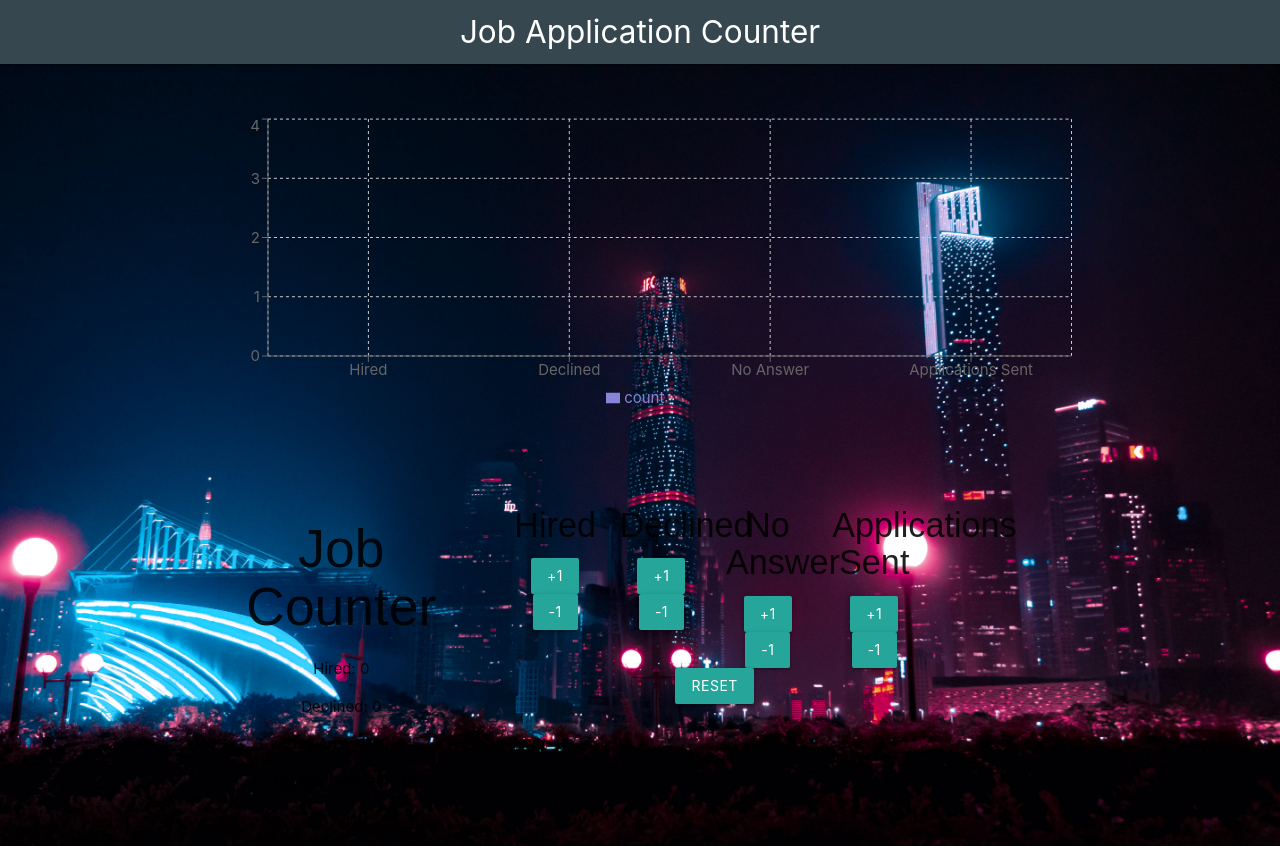
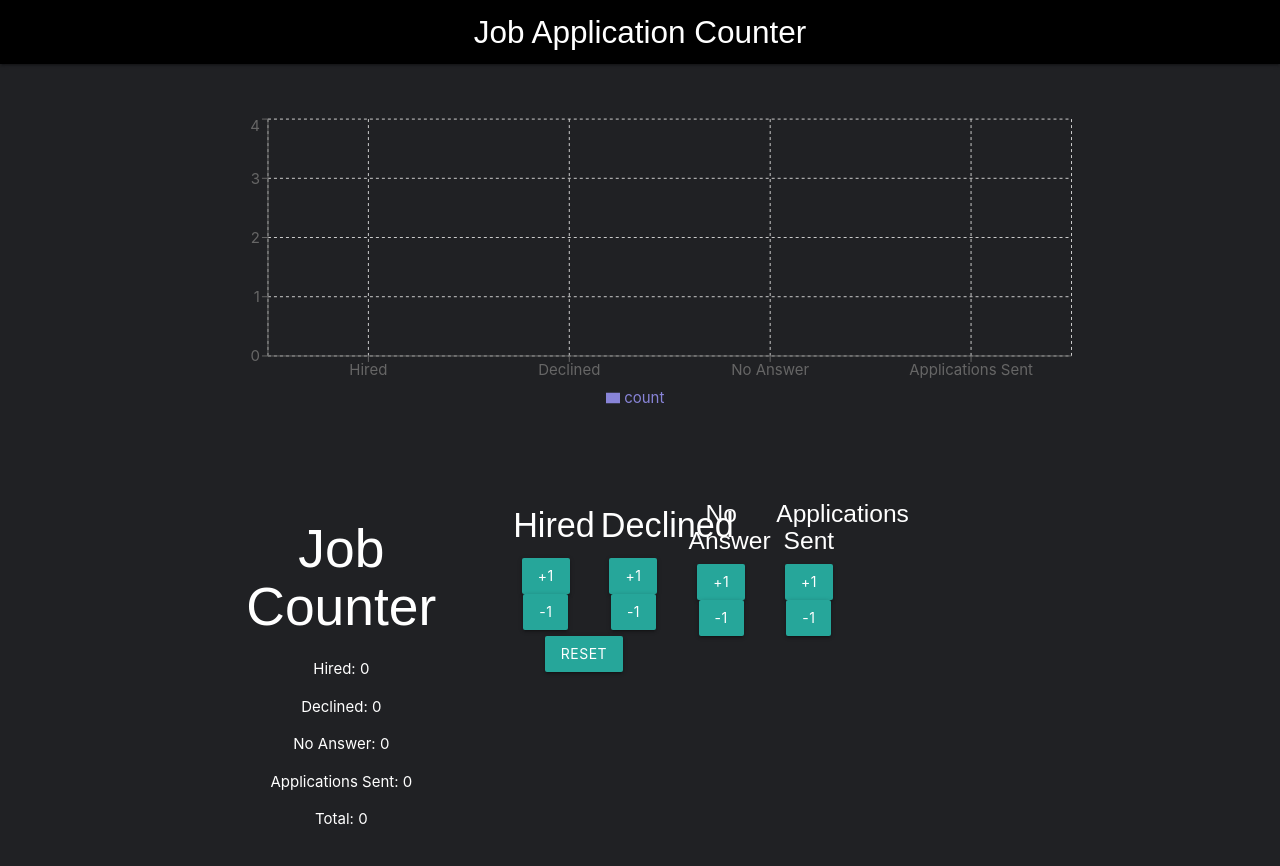
Before and after one commit to Kionling/jCounter, a React (Create React App) app in the folder client/: page / in a window 1280 px wide. Built offline with nearby package versions, Linux system fonts and the light colour scheme; a web font is replaced by a local one.

Commit message:
getting ready to push to production

```diff
--- a/client/src/components/navbar.js
+++ b/client/src/components/navbar.js
@@ -5,8 +5,8 @@ function Navbar() {
   return(
     <div>
     <nav>
-      <div class="nav-wrapper #37474f blue-grey darken-3 ">
-        <Link to="/" className="brand-logo center">
+      <div class="nav-wrapper #000000 black">
+        <Link to="/" className="brand-logo center franklin">
           Job Application Counter
         </Link>
       </div>
--- a/client/src/pages/home.css
+++ b/client/src/pages/home.css
@@ -14,9 +14,5 @@
 
 
 body{
-    background-image: url(../pages/Assets/backDrop.jpeg);
-    background-position: center;
-    background-repeat: no-repeat;
-    background-size: cover;
-    height: 100vh;
+    background-color: #202124;
 }
--- a/client/src/pages/home.js
+++ b/client/src/pages/home.js
@@ -1,5 +1,4 @@
 import React, { useState, useEffect, PureComponent } from "react";
-import "../pages/home.css";
 import "../pages/home.css";
 import {
   BarChart,
@@ -107,7 +106,7 @@ function Home() {
   const totalCount = hiredCount + declinedCount + noAnswerCount;
 
   return (
-    <div className="" id="background">
+    <div className="white-text" id="background">
       <div className="container row">
         <div id="chart-section" className="col s12 m12">
           <ResponsiveContainer width="100%" height={300}>
@@ -139,7 +138,7 @@ function Home() {
           <p>Total: {totalCount}</p>
         </div>
 
-        <div className="col s12 m6 container ">
+        <div className="col s12 m5 container ">
           <div className="col m3">
             <h4 className="franklin bold">Hired</h4>
             <button className="btn" onClick={handleHiredClick}>
@@ -159,7 +158,7 @@ function Home() {
             </button>
           </div>
           <div className="col m3">
-            <h4 className="franklin bold">No Answer</h4>
+            <h5 className="franklin bold">No Answer</h5>
             <button className="btn" onClick={handleNoAnswerClick}>
               +1
             </button>
@@ -168,7 +167,7 @@ function Home() {
             </button>
           </div>
           <div className="col m3">
-            <h4 className="franklin bold">Applications Sent</h4>
+            <h5 className="franklin bold">Applications Sent</h5>
             <button className="btn" onClick={handleApplicationsSentClick}>
               +1
             </button>
@@ -180,7 +179,7 @@ function Home() {
             </button>
           </div>
           <div className="row">
-            <div className="col s12 m12">
+            <div className="col s12 l6">
               <button onClick={handleResetClick} className="reset-button btn">
                 Reset
               </button>
@@ -188,9 +187,7 @@ function Home() {
           </div>
         </div>
       </div>
-
-      </div>
-
+    </div>
   );
 }
 
```
